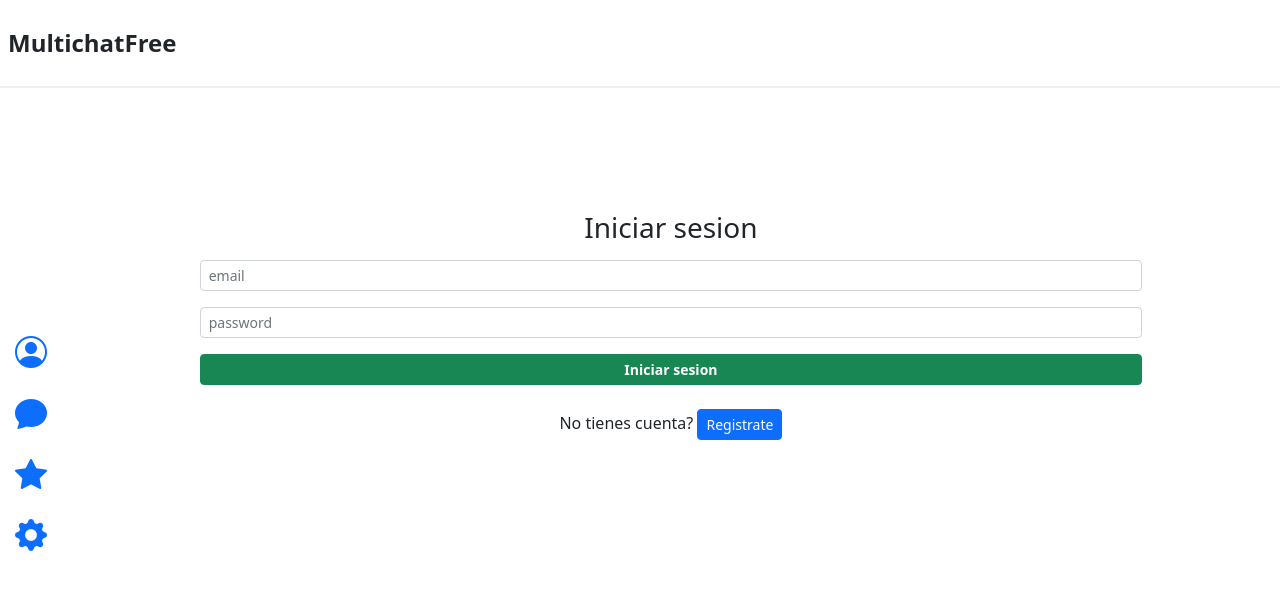
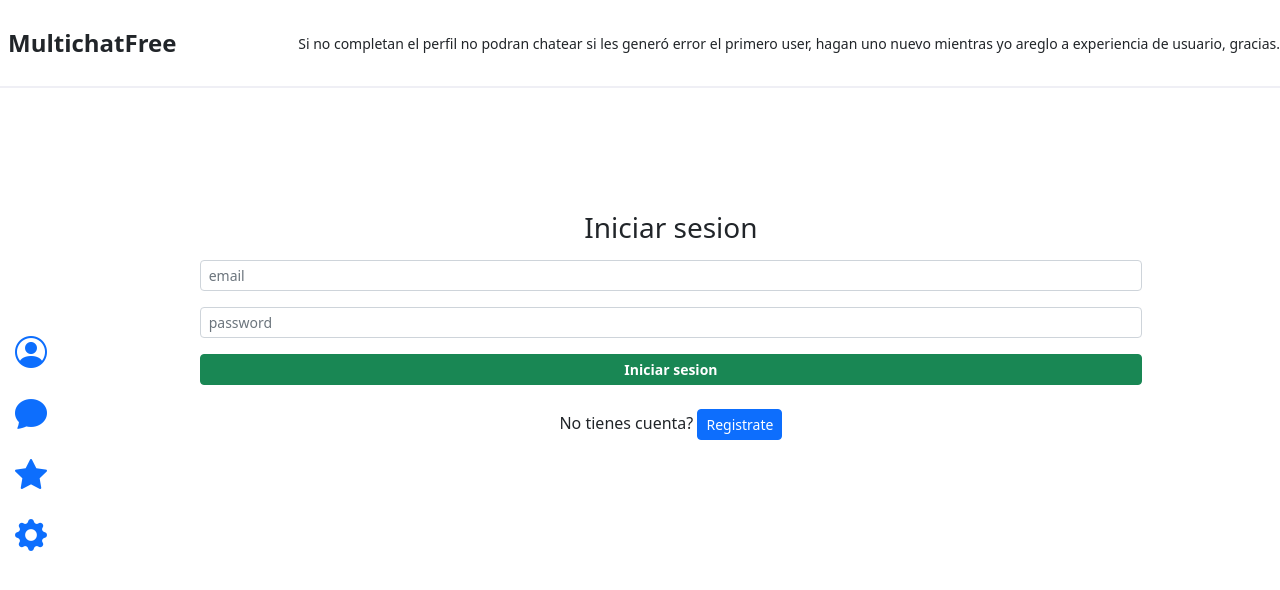
Before and after one commit to Luifer7/multichatfree, a Vue app: page / in a window 1280 px wide. Shown: the top 590 px of the page. Built offline with nearby package versions, Linux system fonts and the light colour scheme; no server answers.

Commit message:
sswefsgrh

```diff
--- a/src/App.vue
+++ b/src/App.vue
@@ -10,6 +10,7 @@ const useData = useDataStore()
 
   <div class="box-nav d-flex align-items-center justify-content-between">
     <span class="fw-bold text-dark m-2 h4">MultichatFree</span>
+    <small class="infoo" >Si no completan el perfil no podran chatear si les generó error el primero user, hagan uno nuevo mientras yo areglo a experiencia de usuario, gracias.</small>
 
     <ProfileComponent></ProfileComponent>
 
@@ -34,6 +35,10 @@ const useData = useDataStore()
 }
 .box-all {
   height: 89vh;
+}
+
+.infoo{
+  font-size: .6Sem;
 }
 
 
--- a/src/components/Chat.vue
+++ b/src/components/Chat.vue
@@ -20,6 +20,7 @@
                 <b v-if="useData.userForChat?.estado === 1" class="m-0 p-0 description text-success" ><i class="bi bi-circle-fill"></i></b>
                 <b v-if="useData.userForChat?.estado === 2" class="m-0 p-0 description text-danger" ><i class="bi bi-circle-fill"></i></b>
                 <b v-if="useData.userForChat?.estado === 3" class="m-0 p-0 description text-warning" ><i class="bi bi-circle-fill"></i></b>
+
             </div>
 
              <div v-for="sss of useData.anoterFav" :key="sss.id"
```
